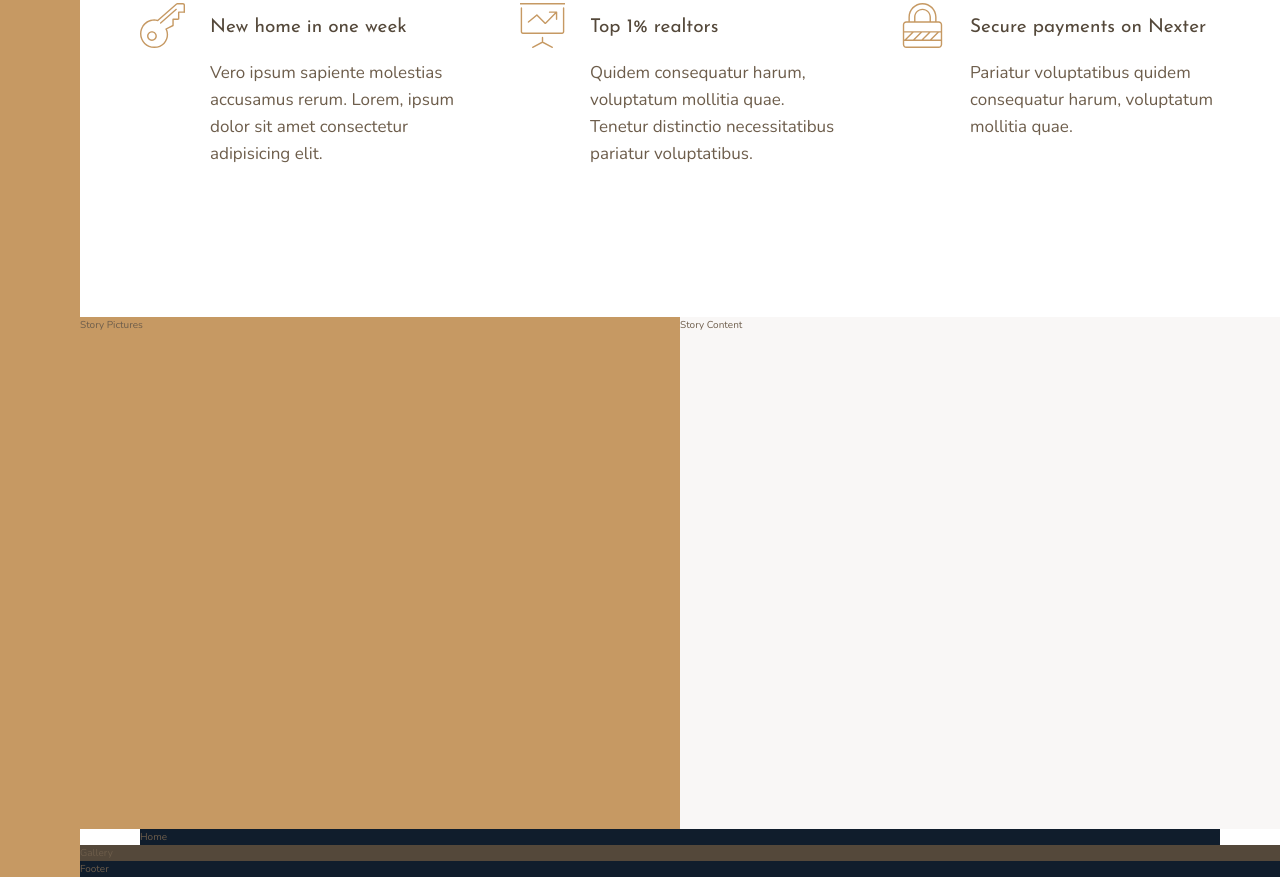
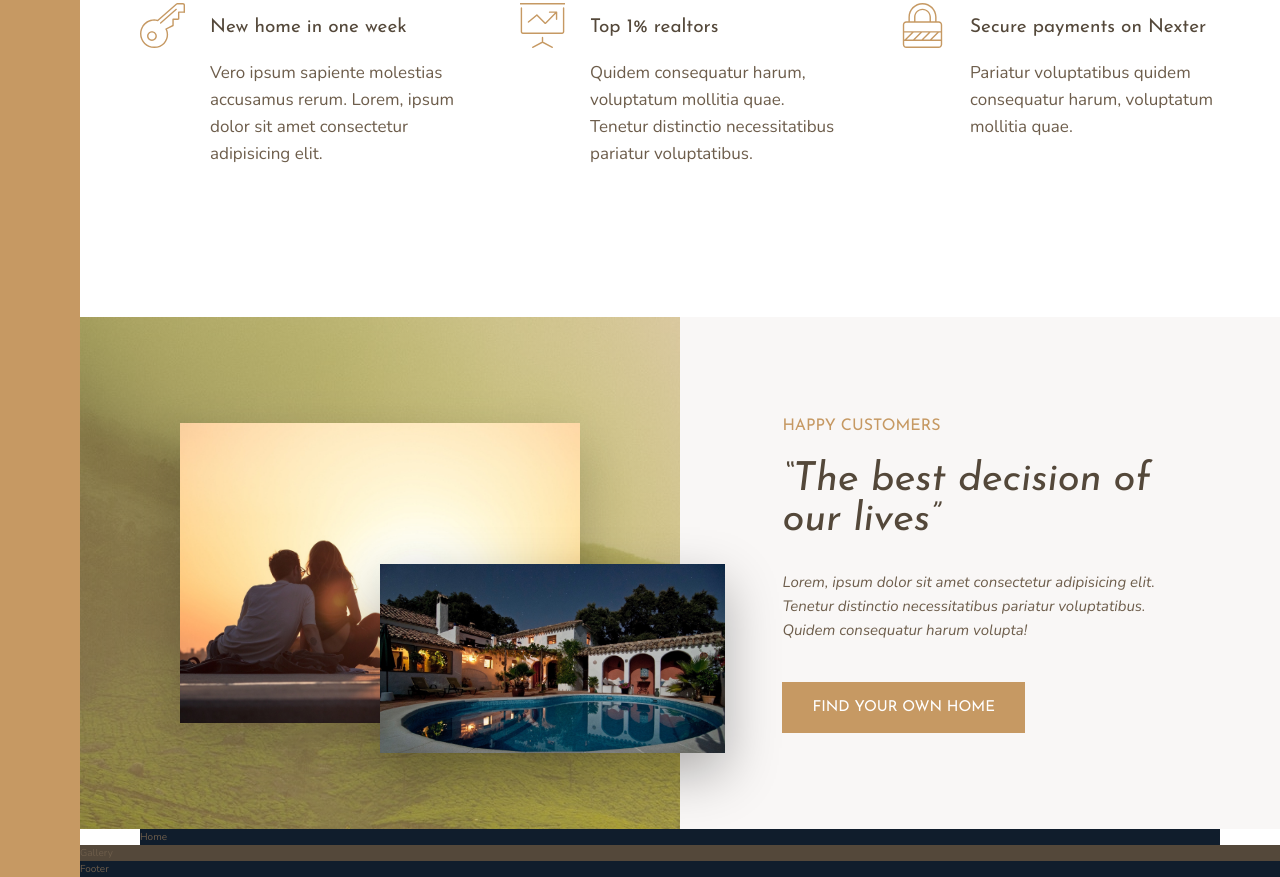
Before and after one commit to shubh-amgupta/nexter, a website: page index.html in a window 1280 px wide. Shown: the part 991-1868 px from the top of the page. Drawn offline with nearby package versions, Linux system fonts and the light colour scheme.

Commit message:
Story Section

```diff
--- a/css/style.css
+++ b/css/style.css
@@ -24,12 +24,52 @@ body {
   font-family: "Josefin Sans", sans-serif;
   font-weight: 400; }
 
+.heading-2 {
+  font-size: 4rem;
+  font-style: italic;
+  line-height: 1; }
+  .heading-2--light {
+    color: #f9f7f6; }
+  .heading-2--dark {
+    color: #54483A; }
+
+.heading-3 {
+  font-size: 1.6rem;
+  color: #c69963;
+  text-transform: uppercase; }
+
 .heading-4 {
   font-size: 1.9rem; }
   .heading-4--light {
     color: #f9f7f6; }
   .heading-4--dark {
     color: #54483A; }
+
+.btn {
+  background-color: #c69963;
+  color: #fff;
+  border: none;
+  border-radius: none;
+  font-family: "Josefin Sans", sans-serif;
+  font-size: 1.5rem;
+  text-transform: uppercase;
+  padding: 1.8rem 3rem;
+  cursor: pointer;
+  transition: background-color 300ms; }
+  .btn:hover {
+    background-color: #B28451; }
+
+.mb-sm {
+  margin-bottom: 2rem; }
+
+.mb-md {
+  margin-bottom: 3rem; }
+
+.mb-lg {
+  margin-bottom: 4rem; }
+
+.mb-hg {
+  margin-bottom: 8rem; }
 
 .sidebar {
   background-color: #c69963;
@@ -68,11 +108,44 @@ body {
 
 .story__pictures {
   background-color: #c69963;
-  grid-column: full-start / col-end 4; }
+  grid-column: full-start / col-end 4;
+  background-image: linear-gradient(rgba(198, 153, 99, 0.5), rgba(198, 153, 99, 0.5)), url(../img/back.jpg);
+  display: grid;
+  grid-template-columns: repeat(6, 1fr);
+  grid-template-rows: repeat(6, 1fr);
+  align-items: center; }
+
+.story__img--1 {
+  width: 100%;
+  grid-column: 2 / 6;
+  grid-row: 2 / 6;
+  box-shadow: 0 2rem 5rem rgba(0, 0, 0, 0.2); }
+
+.story__img--2 {
+  width: 115%;
+  grid-row: 4 / 6;
+  grid-column: 4 / 7;
+  z-index: 10;
+  box-shadow: 0 2rem 5rem rgba(0, 0, 0, 0.3); }
 
 .story__content {
   background-color: #f9f7f6;
-  grid-column: col-start 5 / full-end; }
+  grid-column: col-start 5 / full-end;
+  padding: 6rem 8vw;
+  display: flex;
+  flex-direction: column;
+  justify-content: center;
+  align-items: flex-start;
+  /*
+      display: grid;
+      align-content: center;
+      justify-items: start;
+      */ }
+
+.story__text {
+  font-size: 1.5rem;
+  font-style: italic;
+  margin-bottom: 4rem; }
 
 .home {
   background-color: #101d2c;
--- a/index.html
+++ b/index.html
@@ -76,11 +76,17 @@
          </section>
 
          <div class="story__pictures">
-            Story Pictures
+            <img src="img/story-1.jpeg" alt="Couple with new house" class="story__img--1">
+            <img src="img/story-2.jpeg" alt="New house" class="story__img--2">
          </div>
 
          <div class="story__content">
-            Story Content
+            <h3 class="heading-3 mb-sm">Happy Customers</h3>
+            <h2 class="heading-2 heading-2--dark mb-md">&ldquo;The best decision of our lives&rdquo;</h2>
+            <p class="story__text">
+               Lorem, ipsum dolor sit amet consectetur adipisicing elit. Tenetur distinctio necessitatibus pariatur voluptatibus. Quidem consequatur harum volupta!
+            </p>
+            <button class="btn">Find your own home</button>
          </div>
 
          <section class="home">
```
Also changed, not shown: package.json (added, +24 -0 lines).
